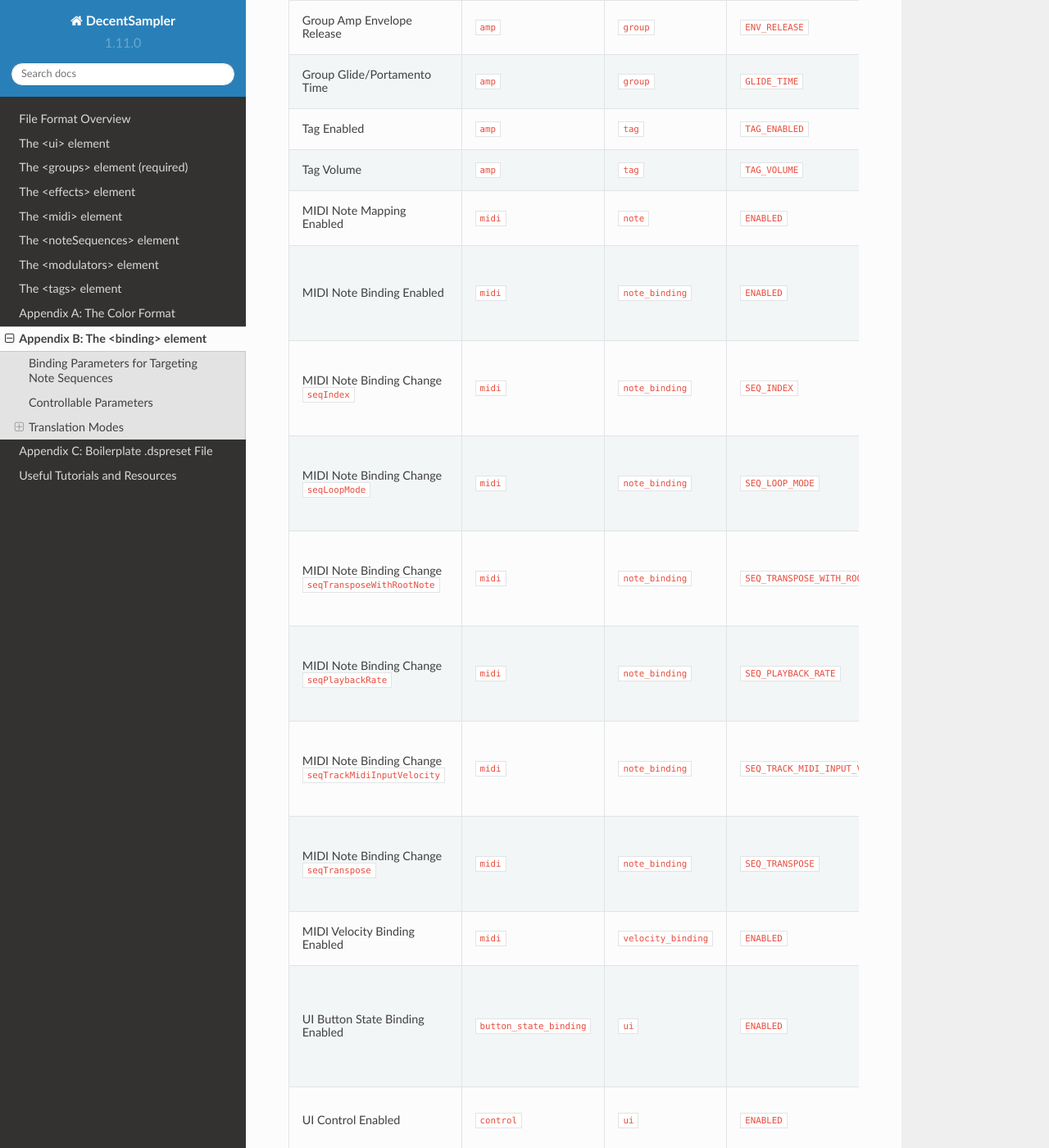
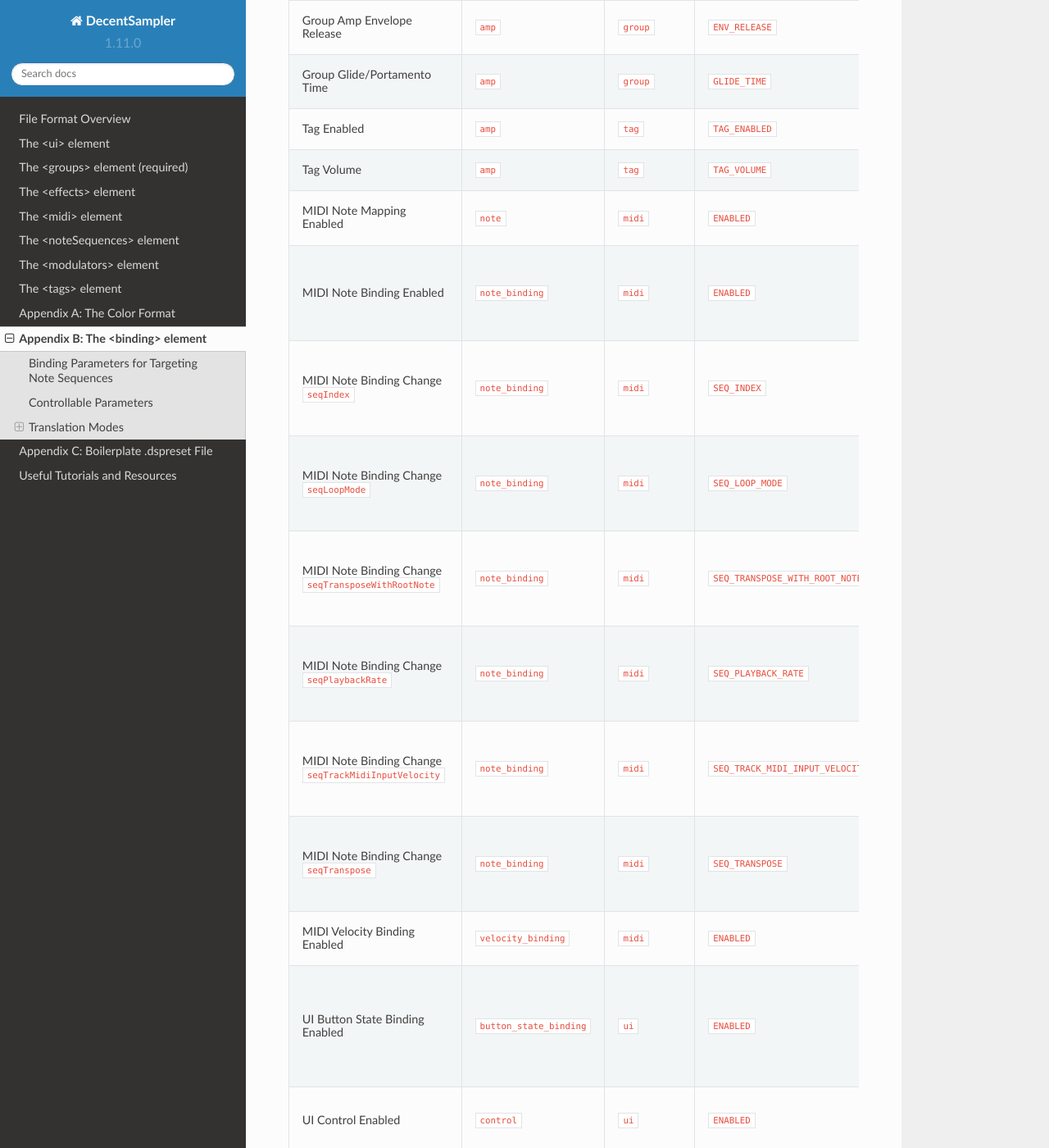
Before and after one commit to DecentSamples/DecentSampler-Developers-Guide, a Sphinx documentation site: the page built from docs/source/appendix-b-the-binding-element.md, in a window 1280 px wide and 1400 px high, scrolled down 5969 px. Shown: the whole window at 82% size. Built offline with Sphinx 7.4.7 and the Read the Docs theme 2.0.0, drawn with Linux system fonts in a browser that asks for light colours.

```diff
--- a/docs/source/appendix-b-the-binding-element.md
+++ b/docs/source/appendix-b-the-binding-element.md
@@ -115,15 +115,15 @@ This is a list of parameters that can be used in conjunction with the `<binding>
 | Group Glide/Portamento Time                          | `amp`                  | `group`                 | `GLIDE_TIME`                    | 0.0 - 10.0                                                    |             | `groupIndex` or `position` contains the 0-based index of the group                                                                                                                                                                     |
 | Tag Enabled                                          | `amp`                  | `tag`                   | `TAG_ENABLED`                   | true, false                                                   |             | `identifier` contains the tag name                                                                                                                                                                                                     |
 | Tag Volume                                           | `amp`                  | `tag`                   | `TAG_VOLUME`                    | 0.0 - 16.0                                                    |             | `identifier` contains the tag name                                                                                                                                                                                                     |
-| MIDI Note Mapping Enabled                            | `midi`                 | `note`                  | `ENABLED`                       | Any number                                                    |             | `noteIndex` that contains the 0-based index of the note within the `<midi>` element                                                                                                                                                    |
-| MIDI Note Binding Enabled                            | `midi`                 | `note_binding`          | `ENABLED`                       | Any number                                                    |             | `noteIndex` that contains the 0-based index of the note within the `<midi>` element and `bindingIndex` that contains the index of the binding being referenced.                                                                        |
-| MIDI Note Binding Change `seqIndex`                  | `midi`                 | `note_binding`          | `SEQ_INDEX`                     | Any whole number                                              |             | `noteIndex` that contains the 0-based index of the note within the `<midi>` element and `bindingIndex` that contains the index of the binding being referenced.                                                                        |
-| MIDI Note Binding Change `seqLoopMode`               | `midi`                 | `note_binding`          | `SEQ_LOOP_MODE`                 | `forward`, `reverse`, `random`, `random_no_repeat`, `no_loop` |             | `noteIndex` that contains the 0-based index of the note within the `<midi>` element and `bindingIndex` that contains the index of the binding being referenced.                                                                        |
-| MIDI Note Binding Change `seqTransposeWithRootNote`  | `midi`                 | `note_binding`          | `SEQ_TRANSPOSE_WITH_ROOT_NOTE`  | 0 - 128                                                       |             | `noteIndex` that contains the 0-based index of the note within the `<midi>` element and `bindingIndex` that contains the index of the binding being referenced.                                                                        |
-| MIDI Note Binding Change `seqPlaybackRate`           | `midi`                 | `note_binding`          | `SEQ_PLAYBACK_RATE`             | 0.001 - 10000                                                 |             | `noteIndex` that contains the 0-based index of the note within the `<midi>` element and `bindingIndex` that contains the index of the binding being referenced.                                                                        |
-| MIDI Note Binding Change `seqTrackMidiInputVelocity` | `midi`                 | `note_binding`          | `SEQ_TRACK_MIDI_INPUT_VELOCITY` | 0.0 - 1.0                                                     |             | `noteIndex` that contains the 0-based index of the note within the `<midi>` element and `bindingIndex` that contains the index of the binding being referenced.                                                                        |
-| MIDI Note Binding Change `seqTranspose`              | `midi`                 | `note_binding`          | `SEQ_TRANSPOSE`                 | -36 - 36                                                      |             | `noteIndex` that contains the 0-based index of the note within the `<midi>` element and `bindingIndex` that contains the index of the binding being referenced.                                                                        |
-| MIDI Velocity Binding Enabled                        | `midi`                 | `velocity_binding`      | `ENABLED`                       | Any number                                                    |             | `bindingIndex` that contains the index of the binding being referenced.                                                                                                                                                                |
+| MIDI Note Mapping Enabled                            | `note`                 | `midi`                  | `ENABLED`                       | Any number                                                    |             | `noteIndex` that contains the 0-based index of the note within the `<midi>` element                                                                                                                                                    |
+| MIDI Note Binding Enabled                            | `note_binding`         | `midi`                  | `ENABLED`                       | Any number                                                    |             | `noteIndex` that contains the 0-based index of the note within the `<midi>` element and `bindingIndex` that contains the index of the binding being referenced.                                                                        |
+| MIDI Note Binding Change `seqIndex`                  | `note_binding`         | `midi`                  | `SEQ_INDEX`                     | Any whole number                                              |             | `noteIndex` that contains the 0-based index of the note within the `<midi>` element and `bindingIndex` that contains the index of the binding being referenced.                                                                        |
+| MIDI Note Binding Change `seqLoopMode`               | `note_binding`         | `midi`                  | `SEQ_LOOP_MODE`                 | `forward`, `reverse`, `random`, `random_no_repeat`, `no_loop` |             | `noteIndex` that contains the 0-based index of the note within the `<midi>` element and `bindingIndex` that contains the index of the binding being referenced.                                                                        |
+| MIDI Note Binding Change `seqTransposeWithRootNote`  | `note_binding`         | `midi`                  | `SEQ_TRANSPOSE_WITH_ROOT_NOTE`  | 0 - 128                                                       |             | `noteIndex` that contains the 0-based index of the note within the `<midi>` element and `bindingIndex` that contains the index of the binding being referenced.                                                                        |
+| MIDI Note Binding Change `seqPlaybackRate`           | `note_binding`         | `midi`                  | `SEQ_PLAYBACK_RATE`             | 0.001 - 10000                                                 |             | `noteIndex` that contains the 0-based index of the note within the `<midi>` element and `bindingIndex` that contains the index of the binding being referenced.                                                                        |
+| MIDI Note Binding Change `seqTrackMidiInputVelocity` | `note_binding`         | `midi`                  | `SEQ_TRACK_MIDI_INPUT_VELOCITY` | 0.0 - 1.0                                                     |             | `noteIndex` that contains the 0-based index of the note within the `<midi>` element and `bindingIndex` that contains the index of the binding being referenced.                                                                        |
+| MIDI Note Binding Change `seqTranspose`              | `note_binding`         | `midi`                  | `SEQ_TRANSPOSE`                 | -36 - 36                                                      |             | `noteIndex` that contains the 0-based index of the note within the `<midi>` element and `bindingIndex` that contains the index of the binding being referenced.                                                                        |
+| MIDI Velocity Binding Enabled                        | `velocity_binding`     | `midi`                  | `ENABLED`                       | Any number                                                    |             | `bindingIndex` that contains the index of the binding being referenced.                                                                                                                                                                |
 | UI Button State Binding Enabled                      | `button_state_binding` | `ui`                    | `ENABLED`                       | true, false                                                   |             | `controlIndex` contains the 0-based index of the control in question (see note 1 below), `stateIndex` contains the 0-based index of the state in question, and `bindingIndex` that contains the index of the binding being referenced. |
 | UI Control Enabled                                   | `control`              | `ui`                    | `ENABLED`                       | true, false                                                   |             | `controlIndex` or `position` contains the 0-based index of the control in question (see note 1 below)                                                                                                                                  |
 | UI Control Visibile                                  | `control`              | `ui`                    | `VISIBLE`                       | true, false                                                   |             | `controlIndex` or `position` contains the 0-based index of the control in question (see note 1 below)                                                                                                                                  |
```
